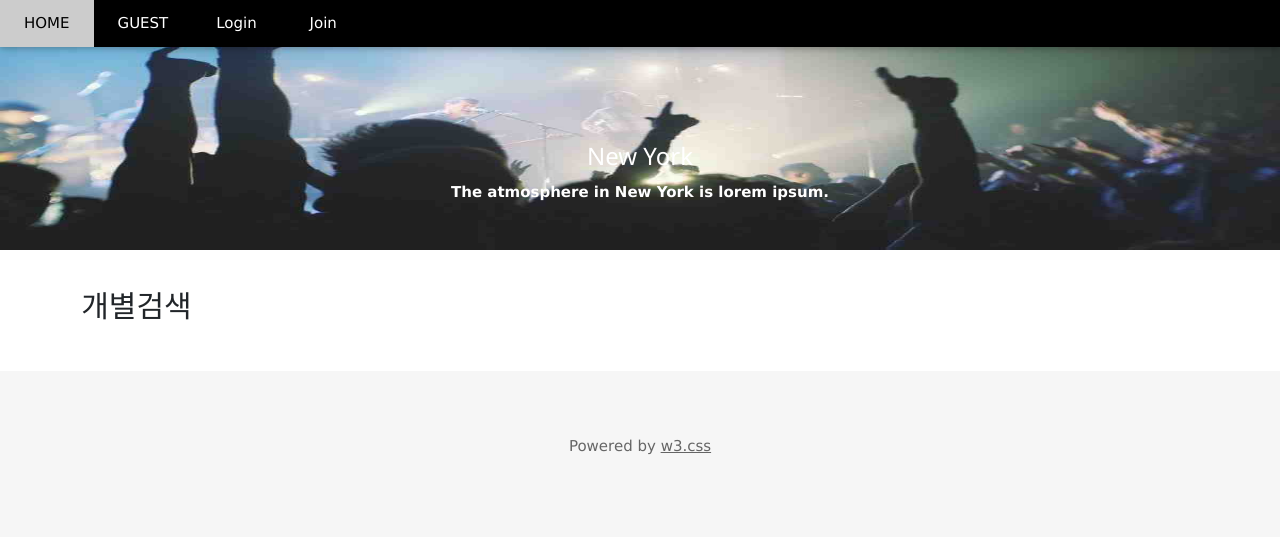
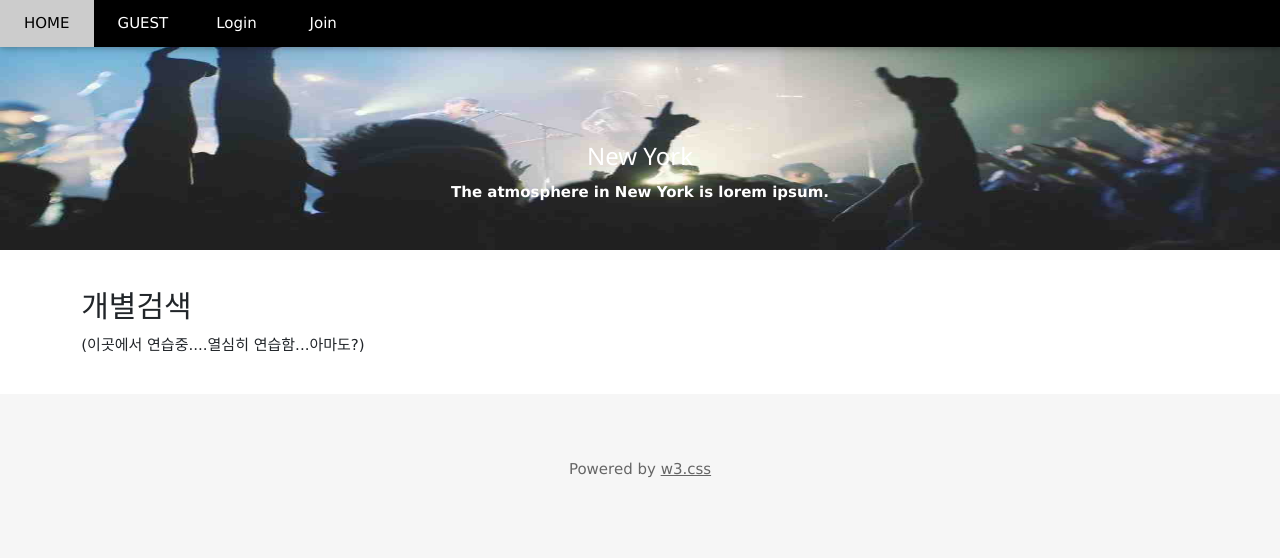
Before and after one commit to dw328/greenStudyS, a Java web app: template src/main/webapp/WEB-INF/views/board/boardSearch.jsp in a window 1280 px wide. Shown: the top 558 px of the page. Run offline with Spring Boot 4, a stand-in JSP engine, Linux system fonts and the light colour scheme; the template is opened without the code that fills it, so the values that code supplies are empty; the project's own start-up code is not run, and a stand-in starts its controllers and pages.

Commit message:
20261113_boardSearch수정

```diff
--- a/src/main/webapp/WEB-INF/views/board/boardSearch.jsp
+++ b/src/main/webapp/WEB-INF/views/board/boardSearch.jsp
@@ -15,6 +15,7 @@
 <p><br/></p>
 <div class="container">
   <h2>개별검색</h2>
+ (이곳에서 연습중....열심히 연습함...아마도?)
 </div>
 <p><br/></p>
 <jsp:include page="/WEB-INF/views/include/footer.jsp" />
```
Also changed, not shown: 3 other files.
